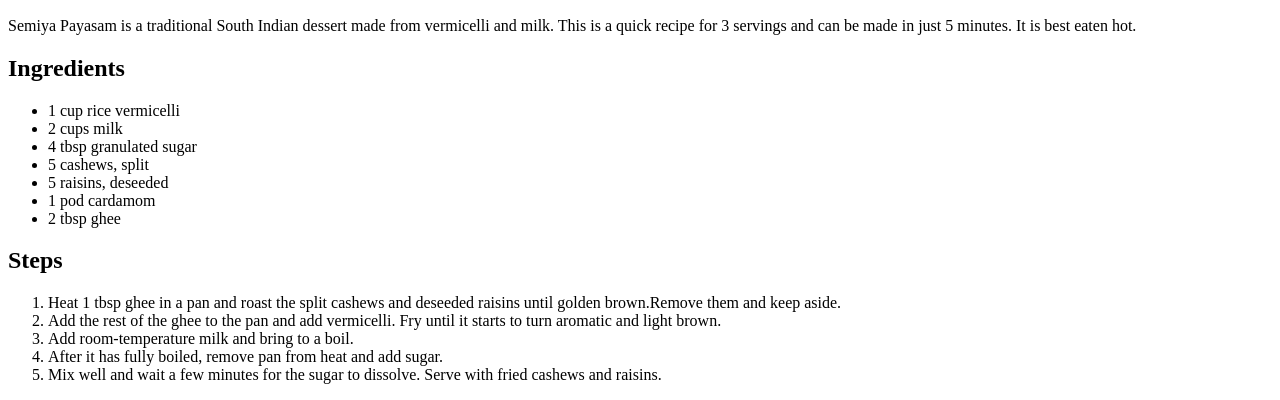
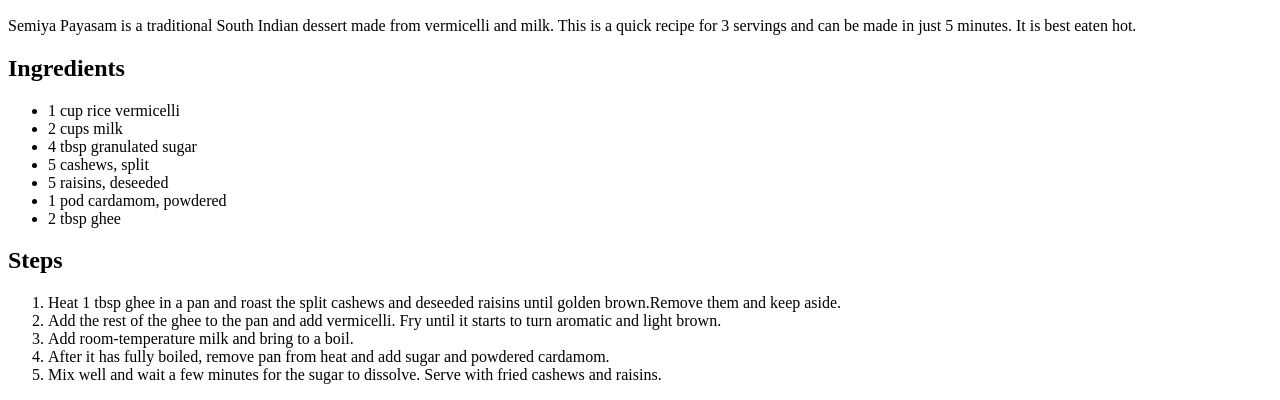
Before and after one commit to abhignarevuru/odin-recipes, a plain HTML site: page recipes/semiya-payasam.html in a window 1280 px wide. Shown: the part 470-870 px from the top of the page. Drawn offline with Linux system fonts and the light colour scheme.

Commit message:
Add cardamom

```diff
--- a/recipes/semiya-payasam.html
+++ b/recipes/semiya-payasam.html
@@ -21,7 +21,7 @@
         <li>4 tbsp granulated sugar</li>
         <li>5 cashews, split</li>
         <li>5 raisins, deseeded</li>
-        <li>1 pod cardamom</li>
+        <li>1 pod cardamom, powdered</li>
         <li>2 tbsp ghee</li>
     </ul>
 
@@ -30,7 +30,7 @@
         <li>Heat 1 tbsp ghee in a pan and roast the split cashews and deseeded raisins until golden brown.Remove them and keep aside.</li>
         <li>Add the rest of the ghee to the pan and add vermicelli. Fry until it starts to turn aromatic and light brown.</li>
         <li>Add room-temperature milk and bring to a boil.</li>
-        <li>After it has fully boiled, remove pan from heat and add sugar.</li>
+        <li>After it has fully boiled, remove pan from heat and add sugar and powdered cardamom.</li>
         <li>Mix well and wait a few minutes for the sugar to dissolve. Serve with fried cashews and raisins.</li>
     </ol>
 
```
